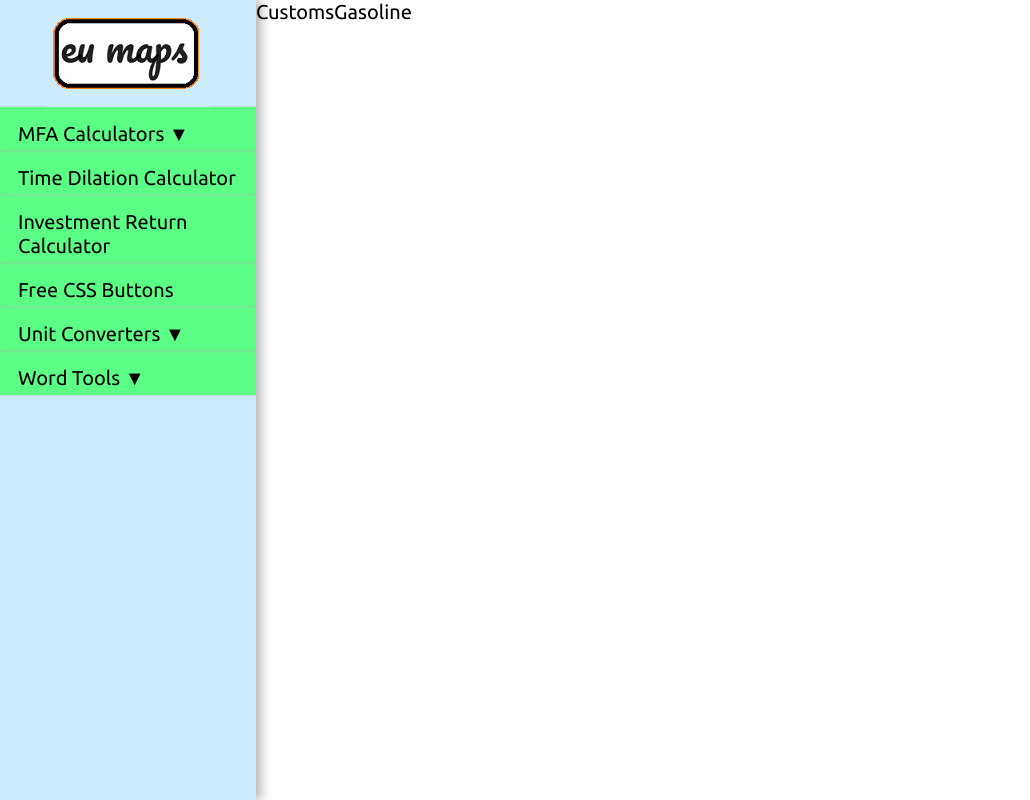
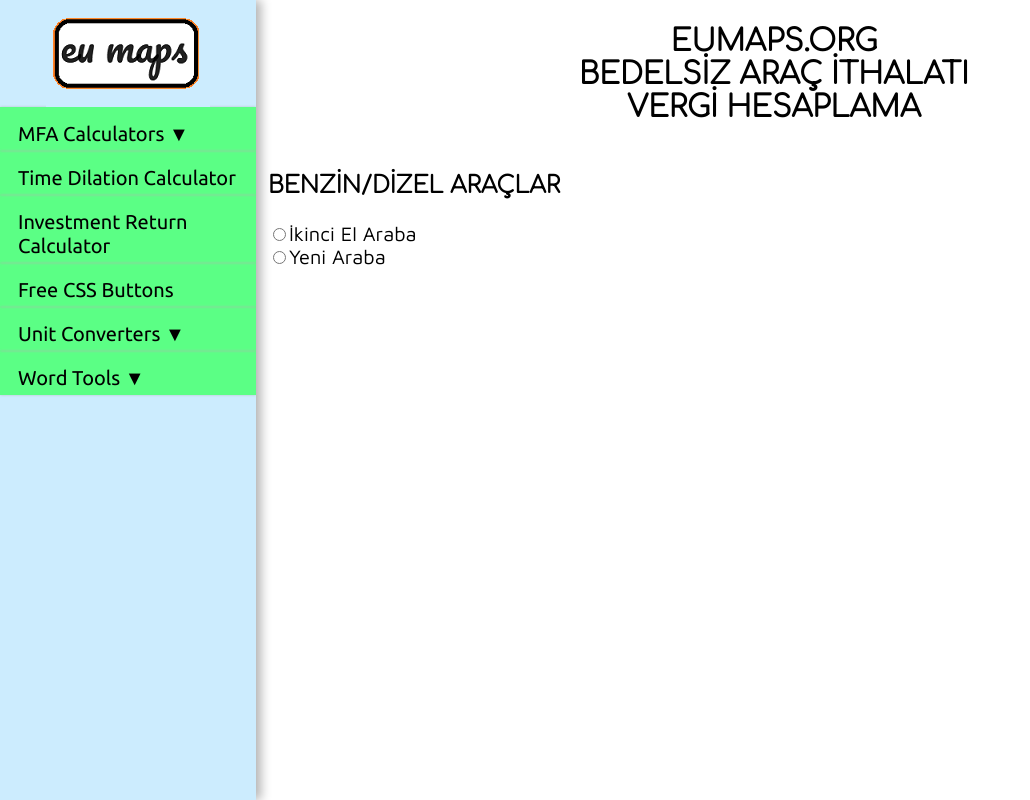
Before and after one commit to abdulhakim-altunkaya/eumaps, a React (Create React App) app in the folder client/: page /benzin-dizel-arac-gumruk-vergi-hesaplama in a window 1280 px wide. Shown: the whole page, without its empty margins (0-1030 px from the left). Built offline with nearby package versions, Linux system fonts and the light colour scheme; the HTML template or start-up script is replaced by a standard one; a web font is replaced by a local one.

Commit message:
routing part is finished, main html tags added with style

```diff
--- a/client/src/components/MainArea.js
+++ b/client/src/components/MainArea.js
@@ -7,6 +7,7 @@ import Customs from "./subcomponents/Customs";
 import CustomsElectric from "./subcomponents/CustomsElectric";
 import CustomsHybrid from "./subcomponents/CustomsHybrid";
 import CustomsGasoline from "./subcomponents/CustomsGasoline";
+import CustomsNotes from "./subcomponents/CustomsNotes";
 import IndexComp from "./subcomponents/IndexComp";
 
 function MainArea() {
@@ -17,10 +18,11 @@ function MainArea() {
         <Route path="/investment-return-calculator" element={<Investment/>} />
         <Route path="/kira-yardimi-hesaplama" element={<Rent/>} />
 
-        <Route path="/arac-gumruk-vergi-hesaplama" element={<Customs/>} />
+        <Route path="/arac-gumruk-vergi-hesaplama/" element={<Customs/>} />
         <Route path="/benzin-dizel-arac-gumruk-vergi-hesaplama" element={<CustomsGasoline/>} />
         <Route path="/hibrit-arac-gumruk-vergi-hesaplama" element={<CustomsHybrid/>} />
         <Route path="/elektrikli-arac-gumruk-vergi-hesaplama" element={<CustomsElectric/>} />
+        <Route path="/bedelsiz-arac-ithalati-onemli-notlar" element={<CustomsNotes/>} />
 
         <Route path="/" element={<IndexComp/>} />
       </Routes>
--- a/client/src/components/subcomponents/CustomsGasoline.js
+++ b/client/src/components/subcomponents/CustomsGasoline.js
@@ -1,8 +1,91 @@
-import React from 'react'
+import React, { useState } from 'react';
+import { useNavigate } from 'react-router-dom';
+import "../../styles/car.css";
 
 function CustomsGasoline() {
+  const navigate = useNavigate();
+
+  // State to track which radio button is selected
+  const [selectedForm, setSelectedForm] = useState(null);
+
+  // Handle radio button change
+  const handleRadioChange = (e) => {
+    setSelectedForm(e.target.value);
+  };
+
   return (
-    <div>CustomsGasoline</div>
+    <div className='customsMainArea'>
+      <div className='customsMainPageTitlesArea'>
+        <h2>EUMAPS.ORG<br />
+        BEDELSİZ ARAÇ İTHALATI<br />
+        VERGİ HESAPLAMA</h2>
+      </div>
+      <h3>BENZİN/DİZEL ARAÇLAR</h3>
+      <div className=''>
+        {/* Radio buttons */}
+        <div>
+          <input
+            type="radio"
+            id="usedCarsRadio"
+            name="formSelector"
+            value="usedCarsRadio"
+            onChange={handleRadioChange}
+          />
+          <label htmlFor="usedCarsRadio">İkinci El Araba</label>
+          <br/>
+          <input
+            type="radio"
+            id="newCarsRadio"
+            name="formSelector"
+            value="newCarsRadio"
+            onChange={handleRadioChange}
+          />
+          <label htmlFor="newCarsRadio">Yeni Araba</label>
+        </div>
+
+              {/* Conditionally render the forms based on the selected radio button */}
+              {selectedForm === 'usedCarsRadio' && (
+                <div>
+                  <p>Fatura Bedeli kısmına KDV iadesi almışsanız veya KDV ödememişseniz, KDV hariç bedeli yazınız.</p>
+                  <p>Detaylı bilgi:
+                    <span className="notesSpan" onClick={()=> navigate("/bedelsiz-arac-ithalati-onemli-notlar")}>Süreç ve
+                    Önemli Notlar</span></p>
+                  <form>
+                    <label>
+                      Name:
+                      <input type="text" name="name" />
+                    </label>
+                    <br />
+                    <label>
+                      Email:
+                      <input type="email" name="email" />
+                    </label>
+                  </form>
+                </div>
+              )}
+
+              {selectedForm === 'newCarsRadio' && (
+                <div>
+                  <p>Fatura Bedeli kısmına KDV iadesi almışsanız veya KDV ödememişseniz, KDV hariç bedeli yazınız.</p>
+                  <p>Detaylı bilgi:
+                    <span className="notesSpan" onClick={()=> navigate("/bedelsiz-arac-ithalati-onemli-notlar")}>Süreç ve
+                    Önemli Notlar</span></p>
+                  <form>
+                    <label>
+                      Address:
+                      <input type="text" name="address" />
+                    </label>
+                    <br />
+                    <label>
+                      Phone:
+                      <input type="tel" name="phone" />
+                    </label>
+                  </form>
+                </div>
+              )}
+      </div>
+
+    </div>
   )
 }
 
--- /dev/null
+++ b/client/src/components/subcomponents/CustomsNotes.js
@@ -0,0 +1,9 @@
+import React from 'react'
+
+function CustomsNotes() {
+  return (
+    <div>CustomsNotes</div>
+  )
+}
+
+export default CustomsNotes
--- a/client/src/styles/car.css
+++ b/client/src/styles/car.css
@@ -15,6 +15,11 @@
 .customsMainArea {
     display: flex;
     flex-direction: column;
+    margin-left: 12px;
+    font-family: "Maven Pro", 'Trebuchet MS', sans-serif;
+}
+.customsMainArea h1, h2, h3 {
+    font-family: "Comfortaa", 'Trebuchet MS', sans-serif;
 }
 .customsMainPageTitlesArea {
     display: flex;
@@ -23,7 +28,7 @@
     align-items: center; /* Aligns items in the center of the flex container */
     width: 100%; /* Ensure the container takes the full width */
     text-align: center; /* Center the text itself */
-    font-family: "Nunito", 'Trebuchet MS', sans-serif;
+
 }
 
 
@@ -36,3 +41,10 @@
     color: white;
     user-select: none;
 }
+
+.notesSpan {
+    color: red;
+    font-style: italic;
+    font-weight: bold;
+    cursor: pointer;
+}
```
